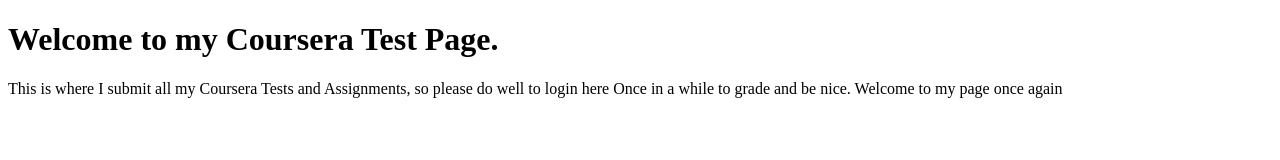
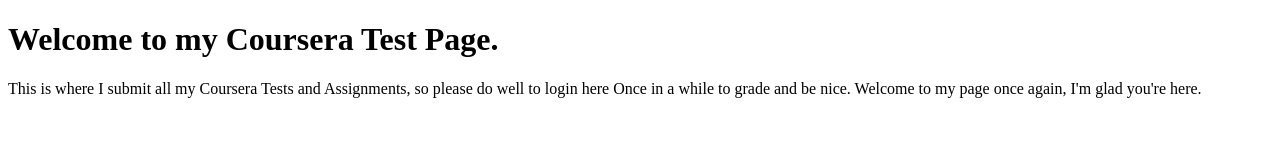
Before and after one commit to Ancextor/Coursera, a plain HTML site: page site/index.html in a window 1280 px wide. Drawn offline with Linux system fonts and the light colour scheme.

Commit message:
My Test and Assignment Page

```diff
--- a/site/index.html
+++ b/site/index.html
@@ -7,7 +7,6 @@
 </head>
 <body>
 <h1>Welcome to my Coursera Test Page.</h1>
-<p1>This is where I submit all my Coursera Tests and Assignments, so please do well to login here Once in a while to grade and be nice.</p1>
-<p2>Welcome to my page once again</p2>
+<p1>This is where I submit all my Coursera Tests and Assignments, so please do well to login here Once in a while to grade and be nice. Welcome to my page once again, I'm glad you're here.</p1>
 </body>
 </html>
```
